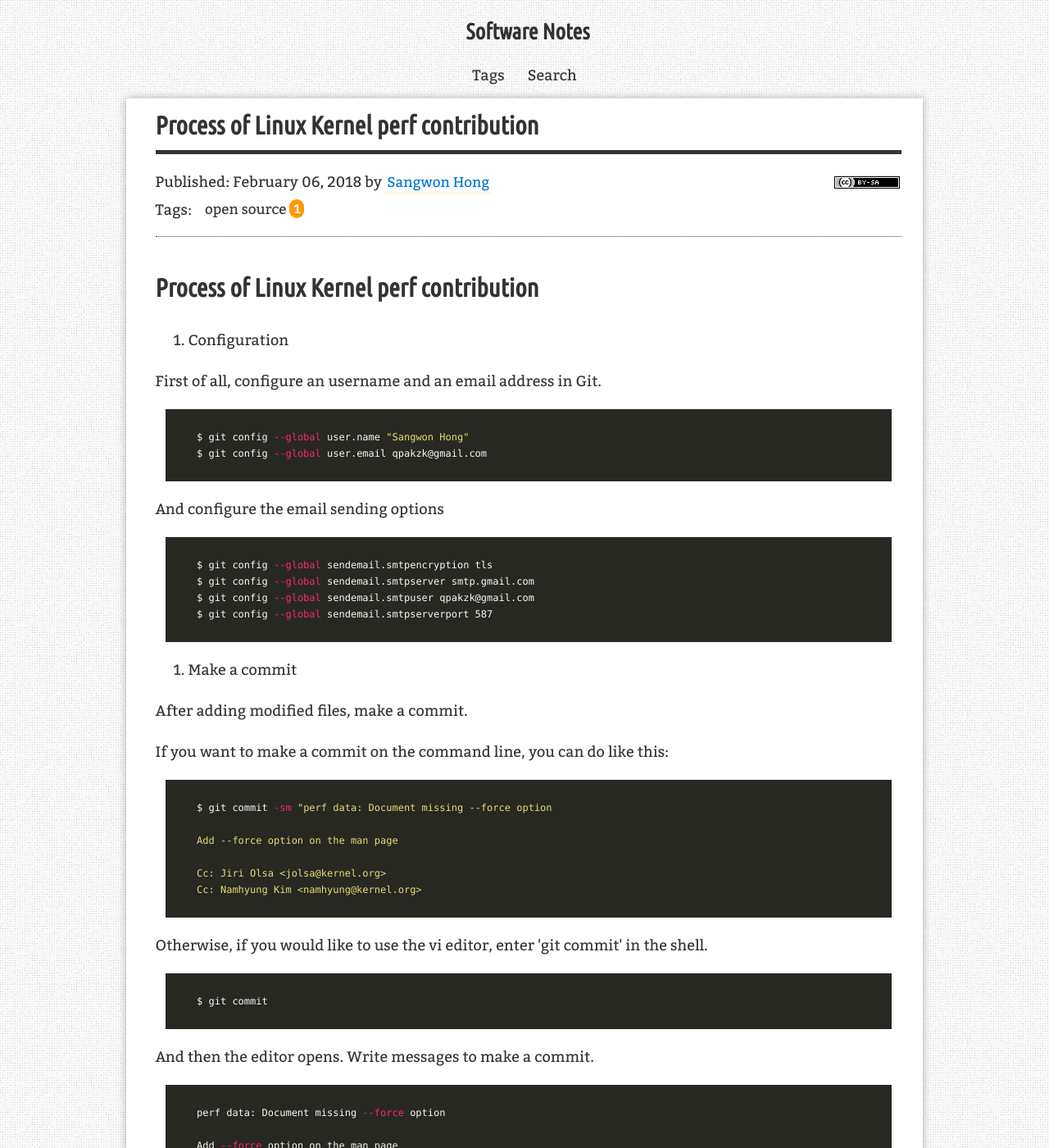
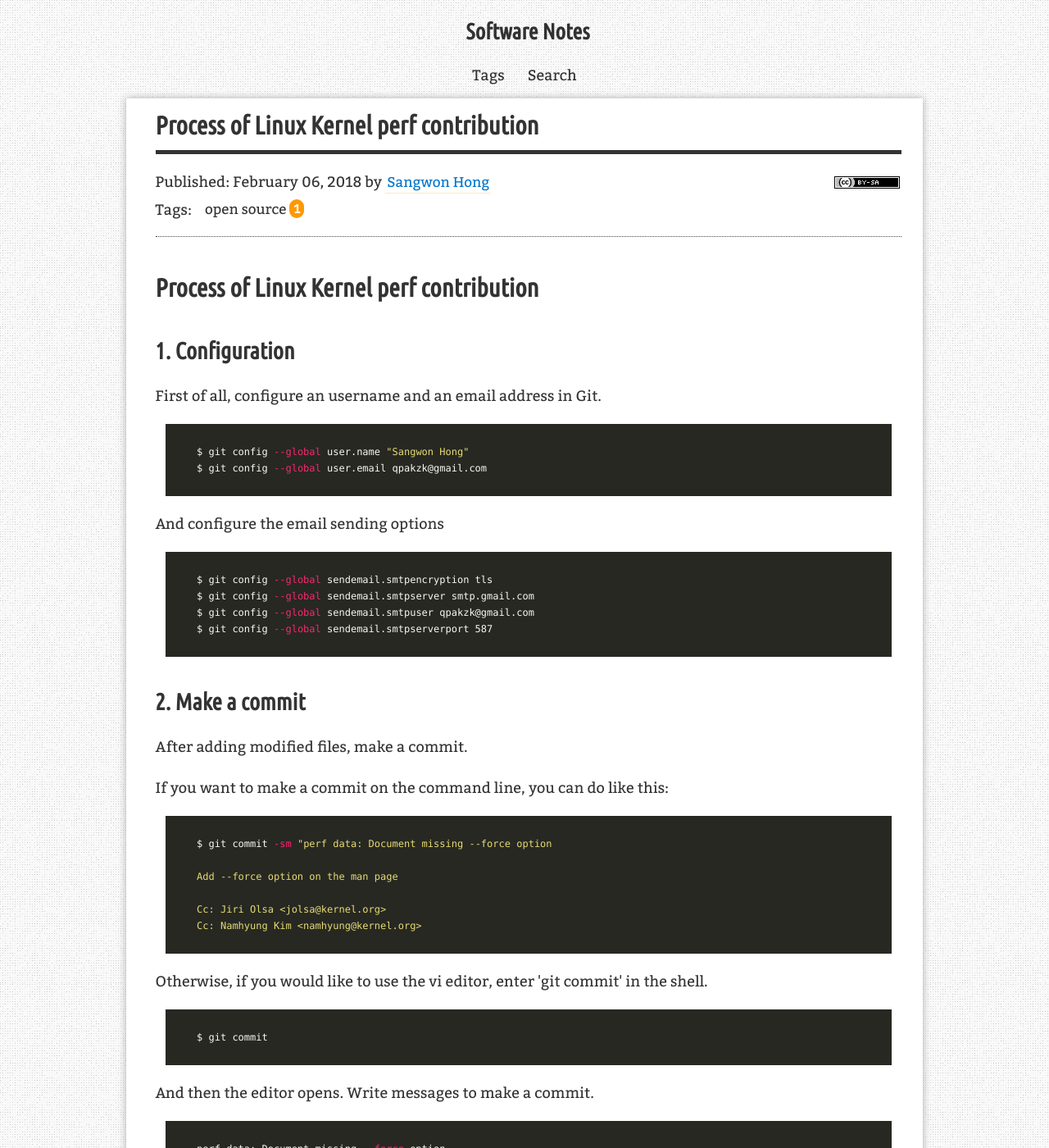
Before and after one commit to qpakzk/qpakzk.github.io, a Jekyll site: the page built from _posts/2018-02-06-Process of Linux Kernel Contribution.md, in a window 1280 px wide and 1400 px high. Shown: the whole window at 82% size. Built offline with Jekyll 4.4.1, drawn with Linux system fonts in a browser that asks for light colours; nearby versions of some CDN libraries; comment, search, counter and statistics services are not loaded; some of the changed text lies outside the part shown.

Commit message:
post: change to headings
Change the subtitles to headings, because it is wrong to show numbering.

````diff
--- a/_posts/2018-02-06-Process of Linux Kernel Contribution.md
+++ b/_posts/2018-02-06-Process of Linux Kernel Contribution.md
@@ -9,7 +9,7 @@ redirect_from:
 
 # Process of Linux Kernel perf contribution
 
-1. Configuration
+## 1. Configuration
 
   First of all, configure an username and an email address in Git.
 
@@ -27,7 +27,7 @@ redirect_from:
   $ git config --global sendemail.smtpserverport 587
   ```
 
-2. Make a commit
+## 2. Make a commit
 
   After adding modified files, make a commit.
 
@@ -60,7 +60,7 @@ redirect_from:
   Signed-off-by: Sangwon Hong <qpakzk@gmail.com>
   ```
 
-3. Make a patch
+## 3. Make a patch
 
   Make a patch to send it to the maintainer. The patch has a commit message.
 
@@ -68,7 +68,7 @@ redirect_from:
   $ git format-patch -1
   ```
 
-4. Send a patch
+## 4. Send a patch
 
   Send a patch to the maintainer. If you send it including other developers, you can use -cc option.
 
````
